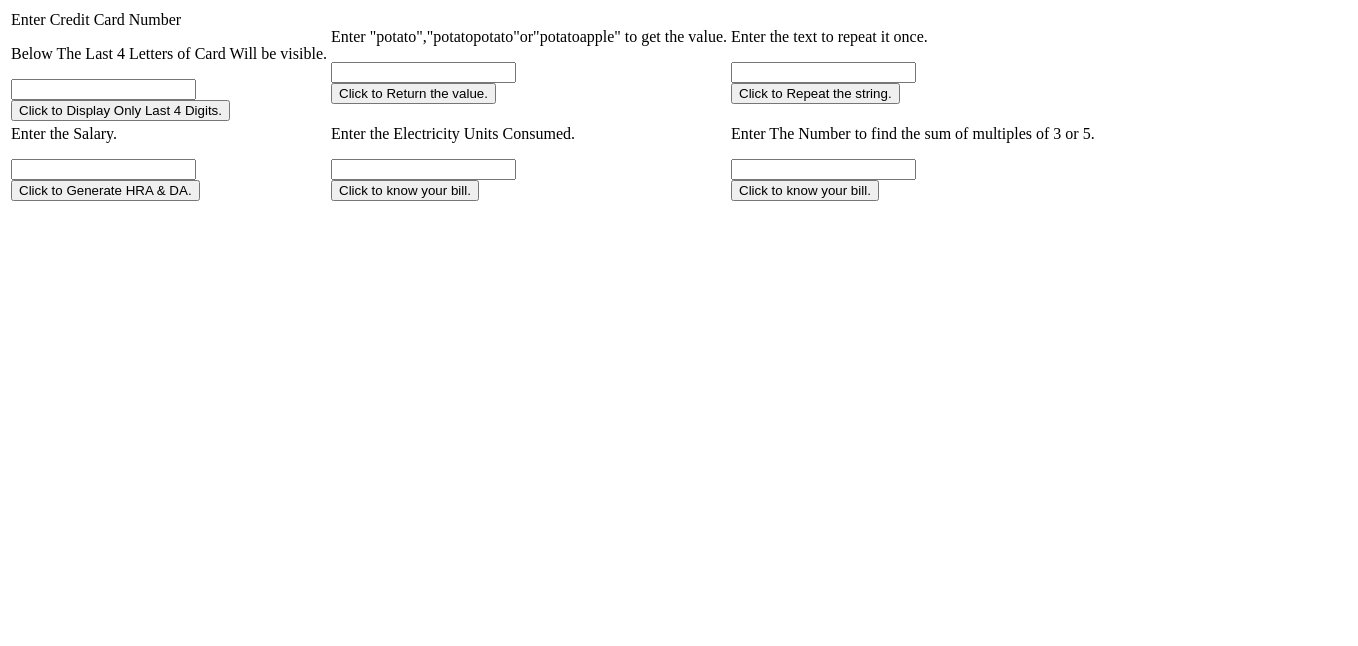
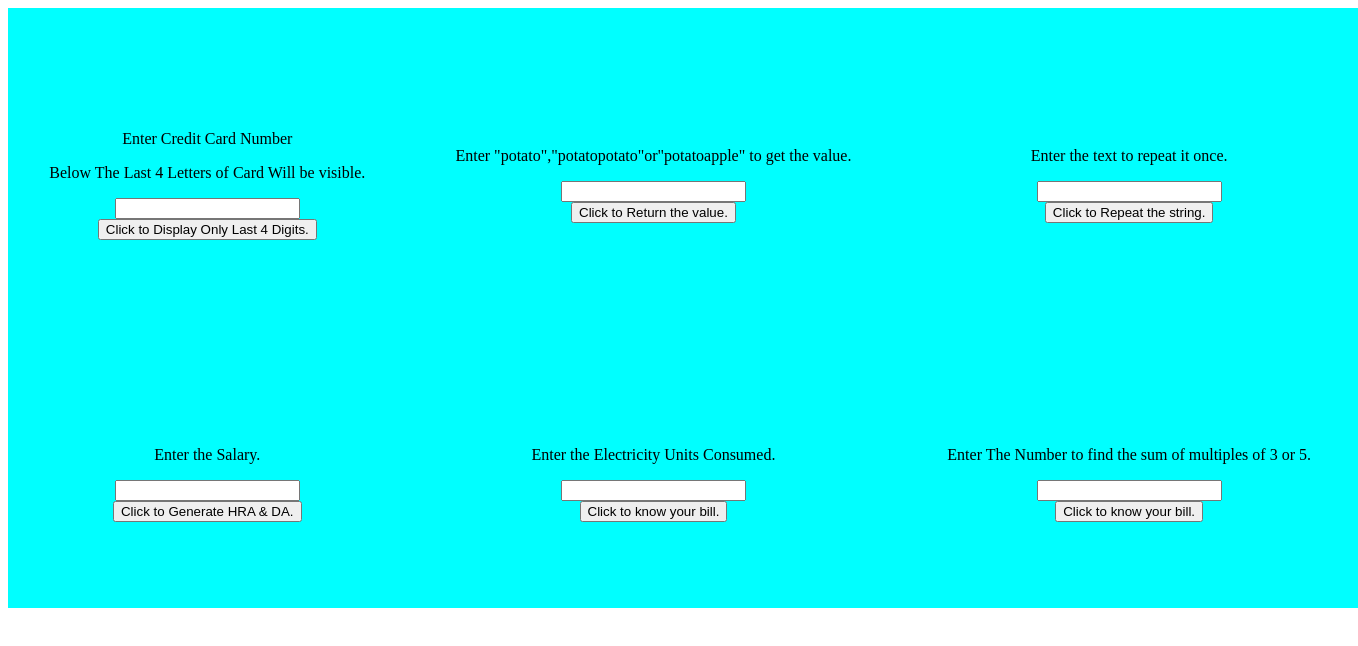
Before and after one commit to fa34/LogicBuilding, a plain HTML site: page public/index.html in a window 1280 px wide. Shown: the whole page, 1358 px wide, since content can reach past the window. Drawn offline with Linux system fonts and the light colour scheme.

Commit message:
v2
ready

```diff
--- a/public/index.html
+++ b/public/index.html
@@ -6,7 +6,7 @@
     <title>Logic Building Programs</title>
 </head>
 <body>
-    <table>
+    <table class="do" >
 
 <tr>
     <td>
--- a/public/style.css
+++ b/public/style.css
@@ -0,0 +1,7 @@
+.do{
+    background-color: aqua;
+    width: 400px;
+    height: 600px;
+    min-width: 1350px;
+    text-align: center;
+}
```
